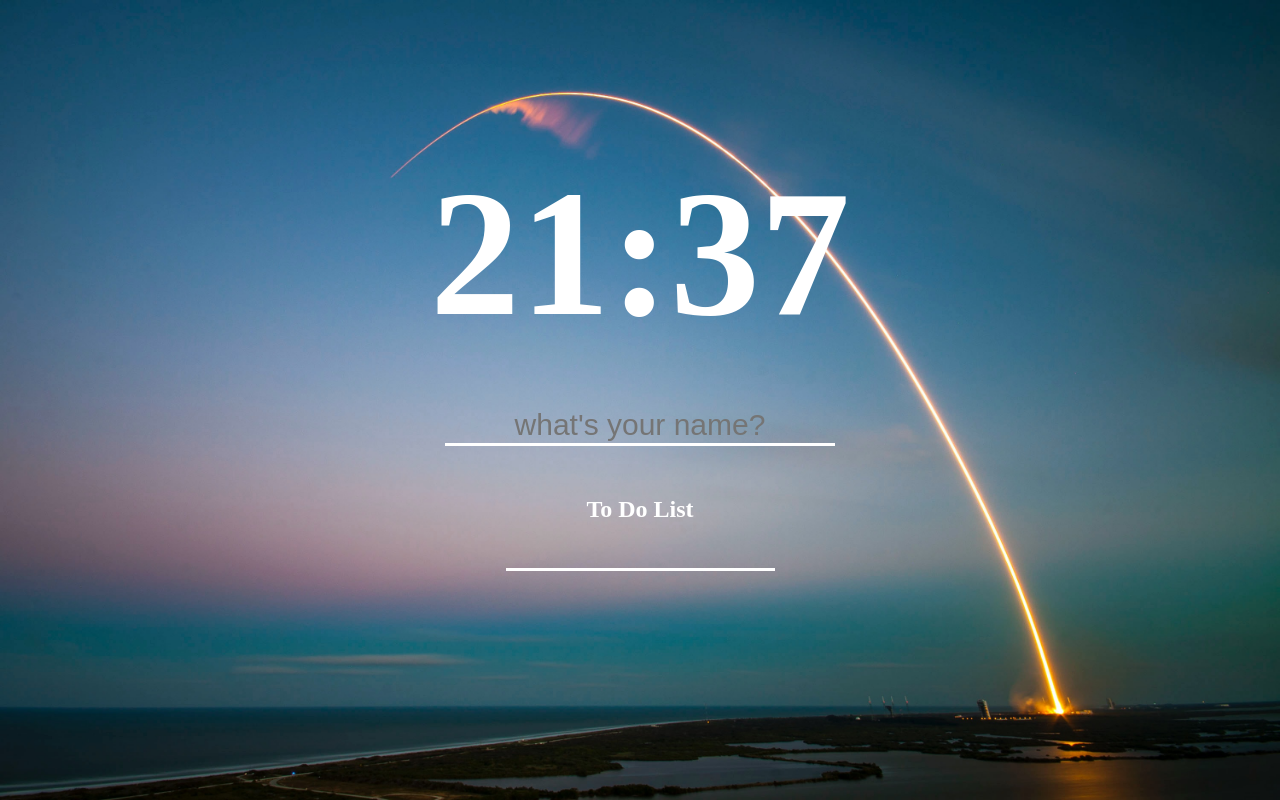
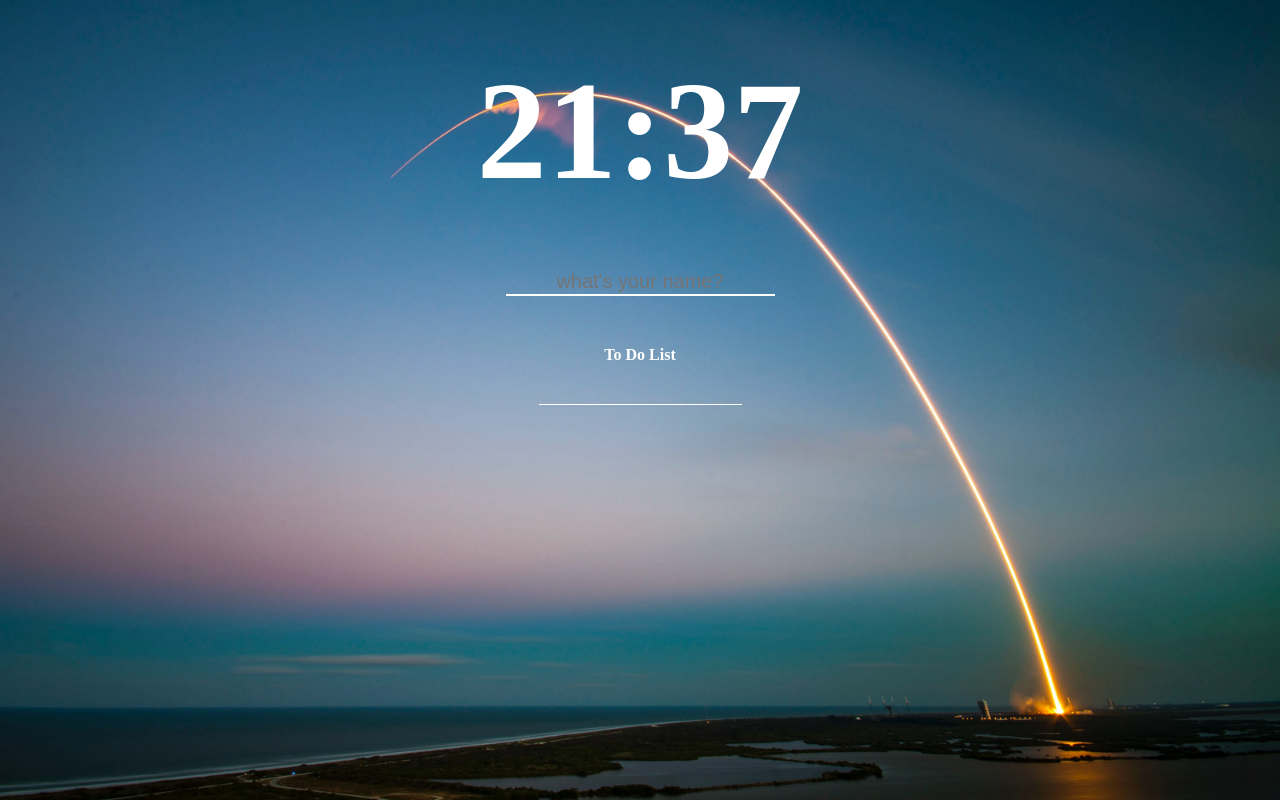
Before and after one commit to k391160334/web-frontend-practice, a website built with Parcel: page index.html in a window 1280 px wide. Built offline with nearby package versions, Linux system fonts and the light colour scheme; no server answers.

Commit message:
style edit

```diff
--- a/index.html
+++ b/index.html
@@ -19,7 +19,7 @@
       </div>
     </div>
     <div class="js-toDoList">
-      <h2>To Do List</h2>
+      <h4>To Do List</h4>
       <form><input type="text" name="" value=""></form>
       <ul></ul>
     </div>
--- a/src/style.css
+++ b/src/style.css
@@ -4,8 +4,8 @@ body{
 }
 .js-clock{
   font-weight:bold;
-  font-size:180px;
-  margin-top:150px;
+  font-size:140px;
+  margin-top:50px;
   margin-bottom:50px;
 }
 .js-usrName{
@@ -17,17 +17,18 @@ body{
 .js-usrName input{
   border: none;
   background: transparent;
-  border-bottom:3px solid white;
-  font-size:30px;
+  border-bottom:2px solid white;
+  size:30px;
+  font-size:20px;
   text-align: center;
   color:white;
 }
 .js-toDoList input{
   border: none;
   background: transparent;
-  border-bottom:3px solid white;
-  size:30px;
-  font-size:20px;
+  border-bottom:1px solid white;
+  size:20px;
+  font-size:15px;
   text-align: center;
   color:white;
 }
@@ -35,13 +36,13 @@ ul{
   list-style:none
 }
 li{
-  font-size:30px;
+  font-size:20px;
 }
 button{
   margin-left:10px;
 }
 .greeting{
-
+  font-weight:lighter;
 }
 
 .hidden{
```
